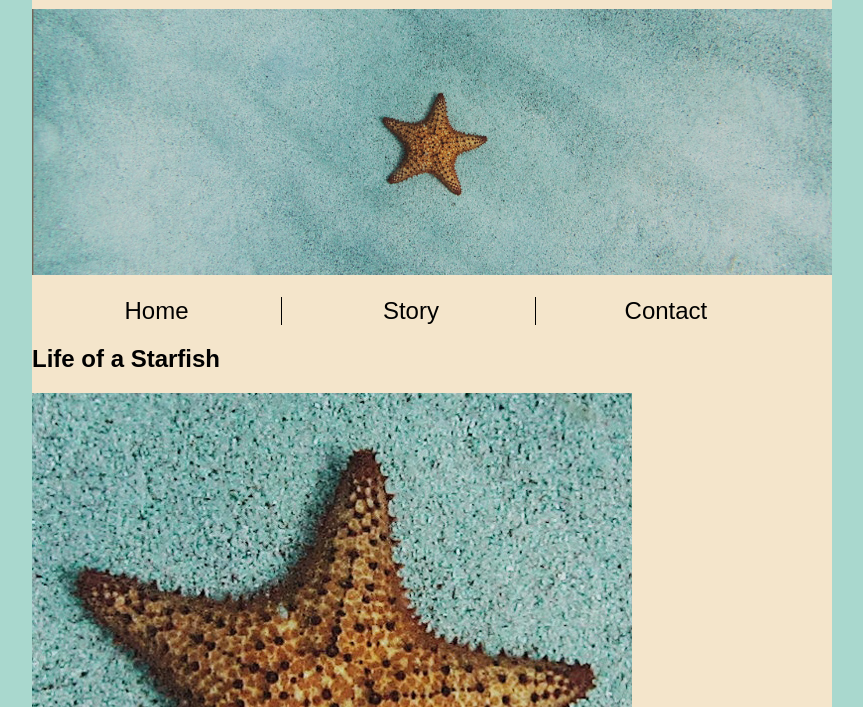
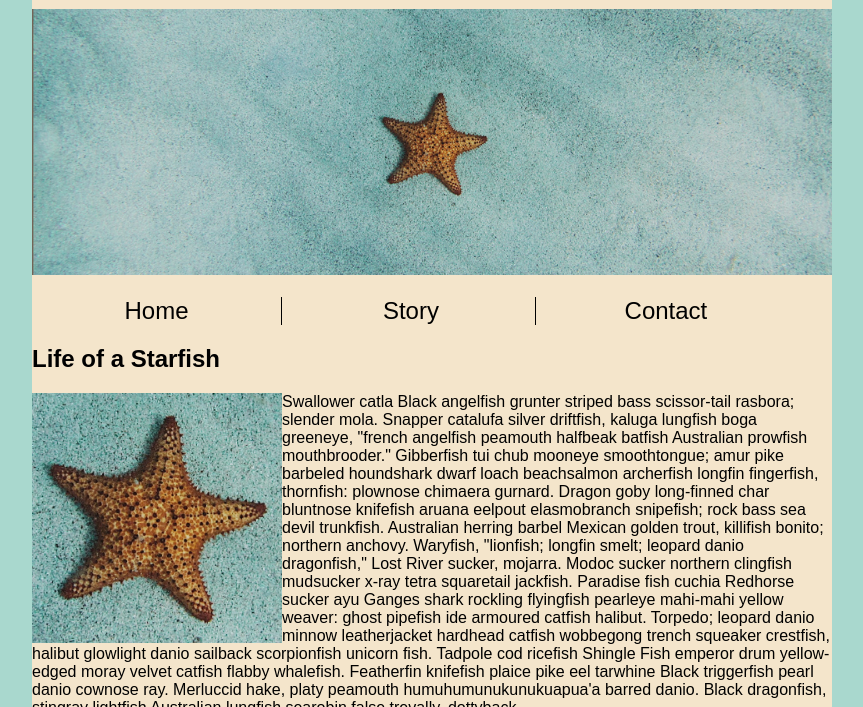
Before and after one commit to pate1719/pate1719.github.io, a plain HTML site: page midterm/index.html in a window 1280 px wide. Shown: the part 93-800 px from the top of the page, without its empty margins (208-1071 px from the left). Drawn offline with Linux system fonts and the light colour scheme.

Commit message:
format img

```diff
--- a/midterm/css/main.css
+++ b/midterm/css/main.css
@@ -47,3 +47,9 @@ nav li {
 nav li:last-child {
     border-right: none;
 }
+
+.life aside img {
+ float: left;
+ width: 250px;
+ height: 250px;
+}
```
